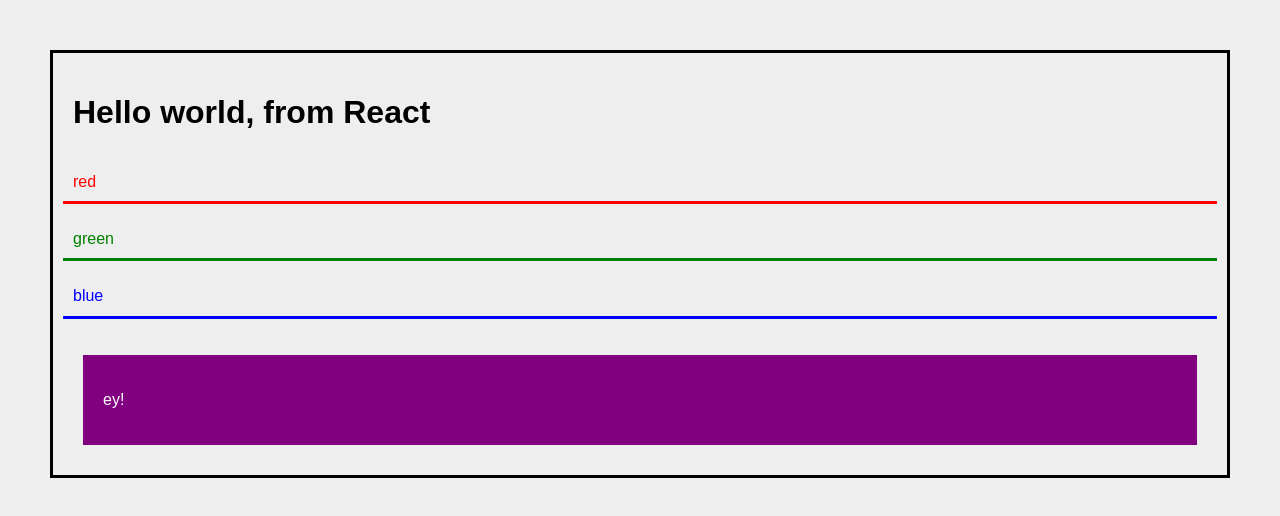
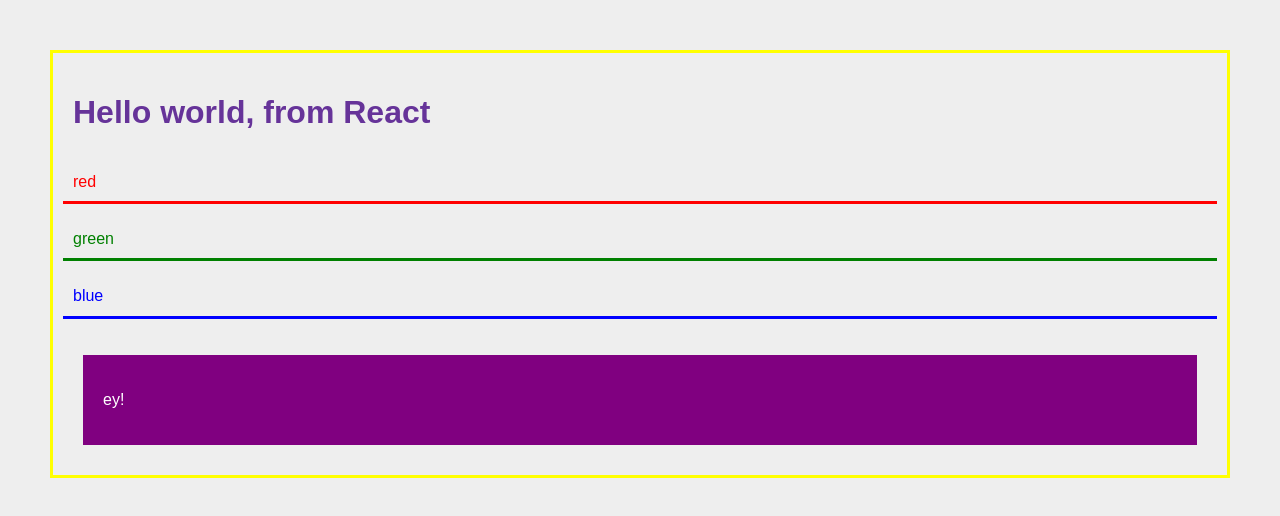
Before and after one commit to tjallen/tja-webpack, a React app: page / in a window 1280 px wide. Shown: the top 516 px of the page. Built offline with nearby package versions, Linux system fonts and the light colour scheme; the HTML template or start-up script is replaced by a standard one.

Commit message:
Add postcss-cssnext, tidy up webpack cfg

```diff
--- a/package.json
+++ b/package.json
@@ -10,7 +10,6 @@
     "react-dom": "^15.0.1"
   },
   "devDependencies": {
-    "autoprefixer": "^6.3.6",
     "babel-core": "^6.7.7",
     "babel-eslint": "^6.0.4",
     "babel-loader": "^6.2.4",
@@ -29,13 +28,16 @@
     "handlebars": "^4.0.5",
     "handlebars-loader": "^1.2.0",
     "html-webpack-plugin": "^2.8.2",
-    "postcss-cli": "^2.5.2",
+    "postcss-browser-reporter": "^0.5.0",
+    "postcss-cssnext": "^2.6.0",
     "postcss-extend": "^1.0.1",
     "postcss-import": "^8.1.0",
     "postcss-loader": "^0.8.2",
     "postcss-mixins": "^4.0.1",
     "postcss-nested": "^1.0.0",
+    "postcss-reporter": "^1.3.3",
     "postcss-simple-vars": "^1.2.0",
+    "postcss-url": "^5.1.2",
     "react-hot-loader": "^1.3.0",
     "strip-loader": "^0.1.2",
     "style-loader": "^0.13.0",
--- a/src/components/App.js
+++ b/src/components/App.js
@@ -5,7 +5,7 @@ import styles from './App.scss';
 export default class App extends Component {
   render() {
     return (
-      <div className={styles.root}>
+      <div className={styles.container}>
         <h1>Hello world, from React</h1>
         <p className={styles.red}>red</p>
         <p className={styles.green}>green</p>
--- a/src/components/App.scss
+++ b/src/components/App.scss
@@ -1,12 +1,23 @@
-/* sample css module */
+/* sample css module w/ some postcss-cssnext shite */
+
+/* sass-style variable from postcss-simple-variables */
+$foo: yellow;
+
+:root {
+  --myVar: rebeccapurple;
+  --fontSize: 1rem;
+}
 
 * {
   padding: 10px;
 }
 
-.root {
-  color: black;
-  border: 3px solid black;
+.container {
+  color: var(--myVar);
+  border: 3px solid $foo;
+  h1 {
+    font-size: calc(var(--fontSize) * 2);
+  }
 }
 
 .red {
--- a/webpack.config.js
+++ b/webpack.config.js
@@ -1,3 +1,6 @@
+/* eslint-env es6:false */
+/* eslint-disable no-var, global-require, object-shorthand, func-names */
+
 var webpack = require('webpack');
 var path = require('path');
 var HtmlPlugin = require('html-webpack-plugin');
@@ -28,11 +31,7 @@ module.exports = {
   module: {
     loaders: [
       {
-        test: /\.css$/,
-        loader: 'style-loader!css-loader?modules!postcss-loader',
-      },
-      {
-        test: /\.scss$/,
+        test: /\.(css|scss|pcss)$/,
         loader: 'style-loader!css-loader?modules!postcss-loader',
       },
       {
@@ -46,14 +45,19 @@ module.exports = {
       },
     ],
   },
-  postcss: function () {
+  postcss: function (webpack) {
     return [
-      require('autoprefixer'),
-      require('postcss-import'),
+      require('postcss-import')({ addDependencyTo: webpack }),
+      require('postcss-url'),
+      require('postcss-cssnext'),
+      // plugins
       require('postcss-simple-vars'),
       require('postcss-extend'),
       require('postcss-nested'),
       require('postcss-mixins'),
+      // reporting
+      require('postcss-browser-reporter'),
+      require('postcss-reporter'),
     ];
   }
 };
```
